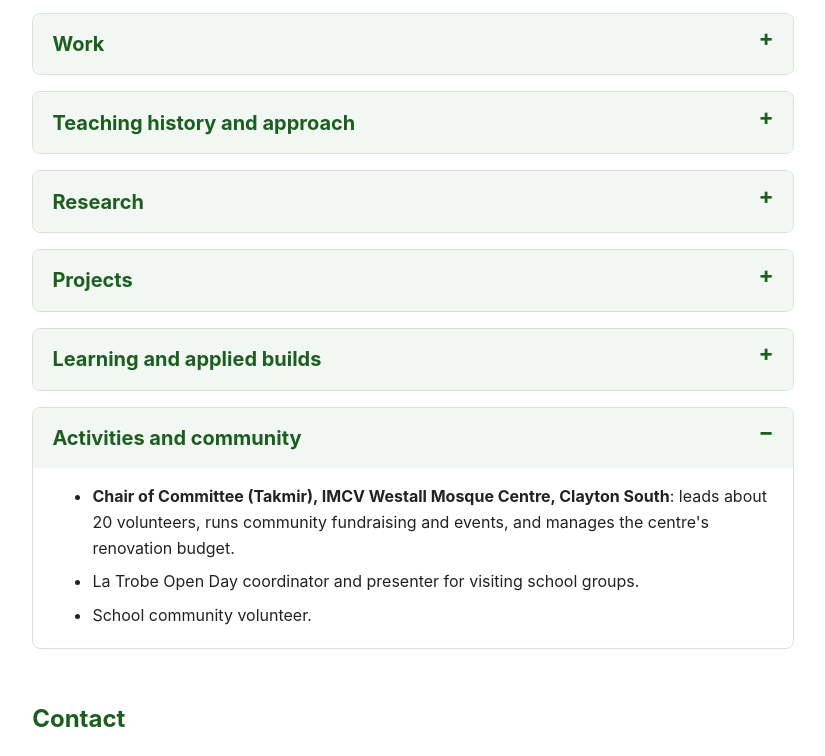
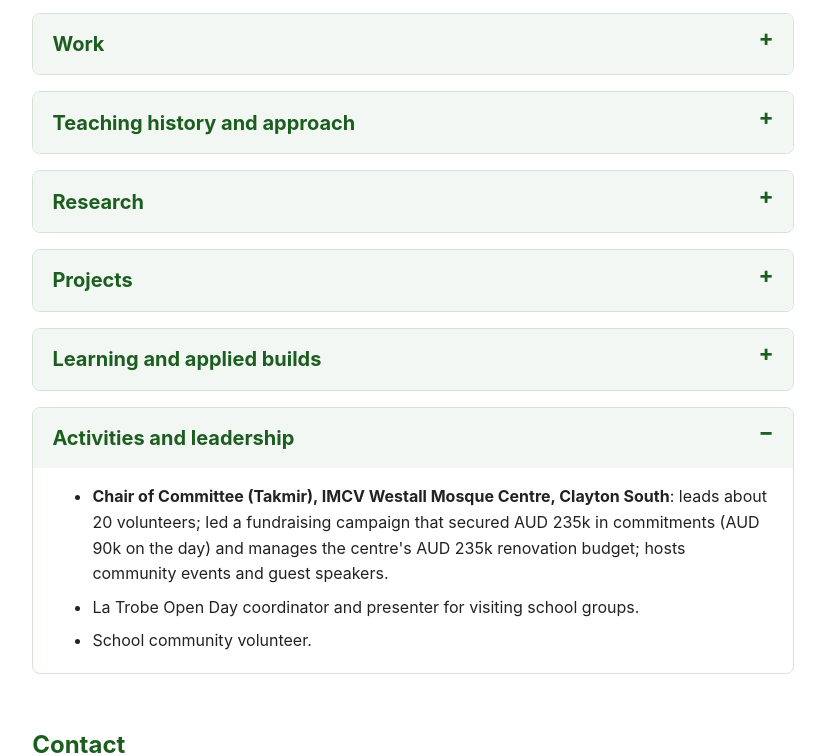
Before and after one commit to choiruzain/personal-site, a plain HTML site: page public/index.html in a window 1280 px wide. Both pictures are taken after a click on the link "Activities". Shown: the part 659-1415 px from the top of the page, without its empty margins (227-1052 px from the left). Drawn offline with Linux system fonts and the light colour scheme.

Commit message:
Activities: add leadership

```diff
--- a/public/index.html
+++ b/public/index.html
@@ -133,10 +133,11 @@
     </details>
 
     <details id="activities">
-      <summary>Activities and community</summary>
+      <summary>Activities and leadership</summary>
       <ul>
-        <li><strong>Chair of Committee (Takmir), IMCV Westall Mosque Centre, Clayton South</strong>: leads about 20 volunteers,
-          runs community fundraising and events, and manages the centre's renovation budget.</li>
+        <li><strong>Chair of Committee (Takmir), IMCV Westall Mosque Centre, Clayton South</strong>: leads about 20 volunteers;
+          led a fundraising campaign that secured AUD 235k in commitments (AUD 90k on the day) and manages the
+          centre's AUD 235k renovation budget; hosts community events and guest speakers.</li>
         <li>La Trobe Open Day coordinator and presenter for visiting school groups.</li>
         <li>School community volunteer.</li>
       </ul>
```
